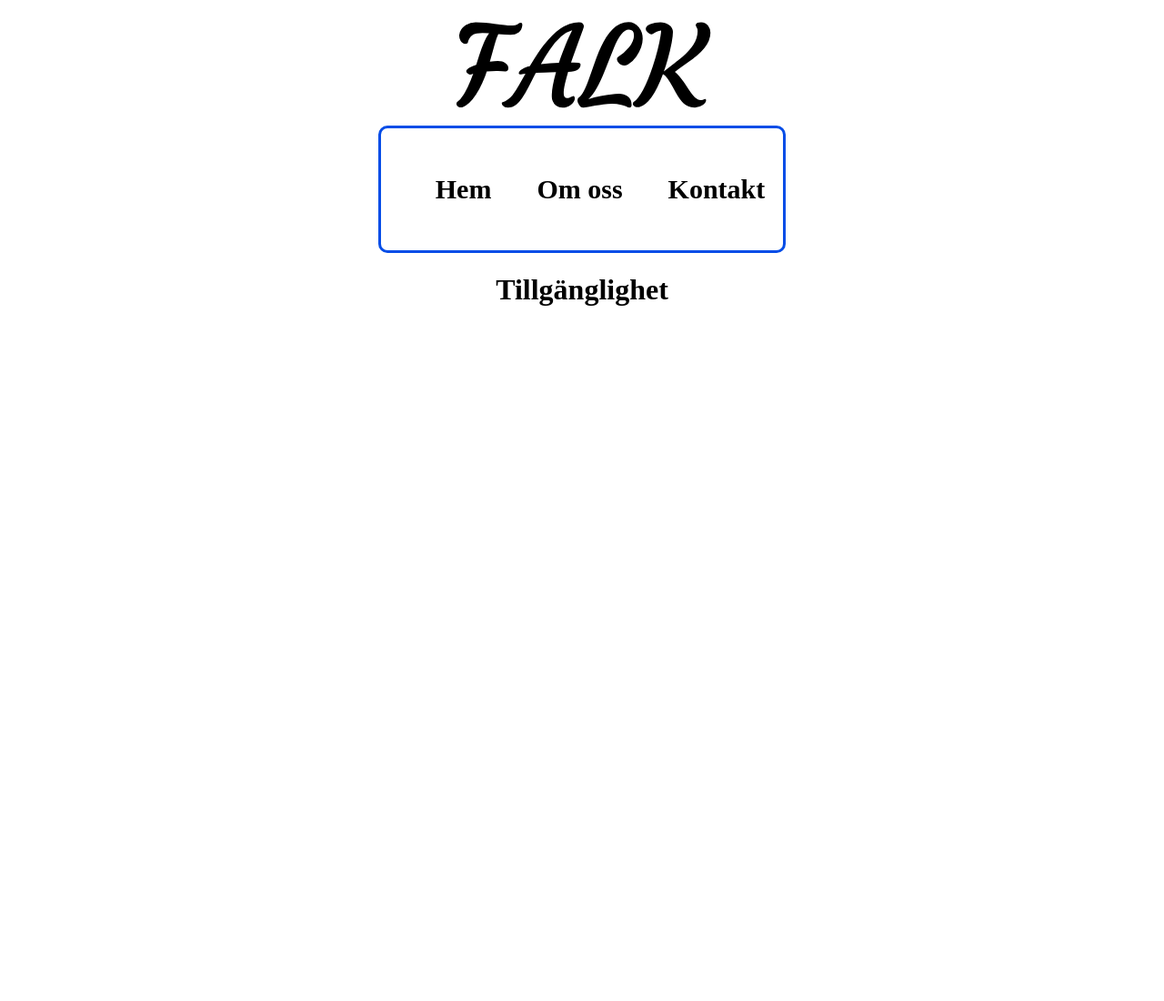
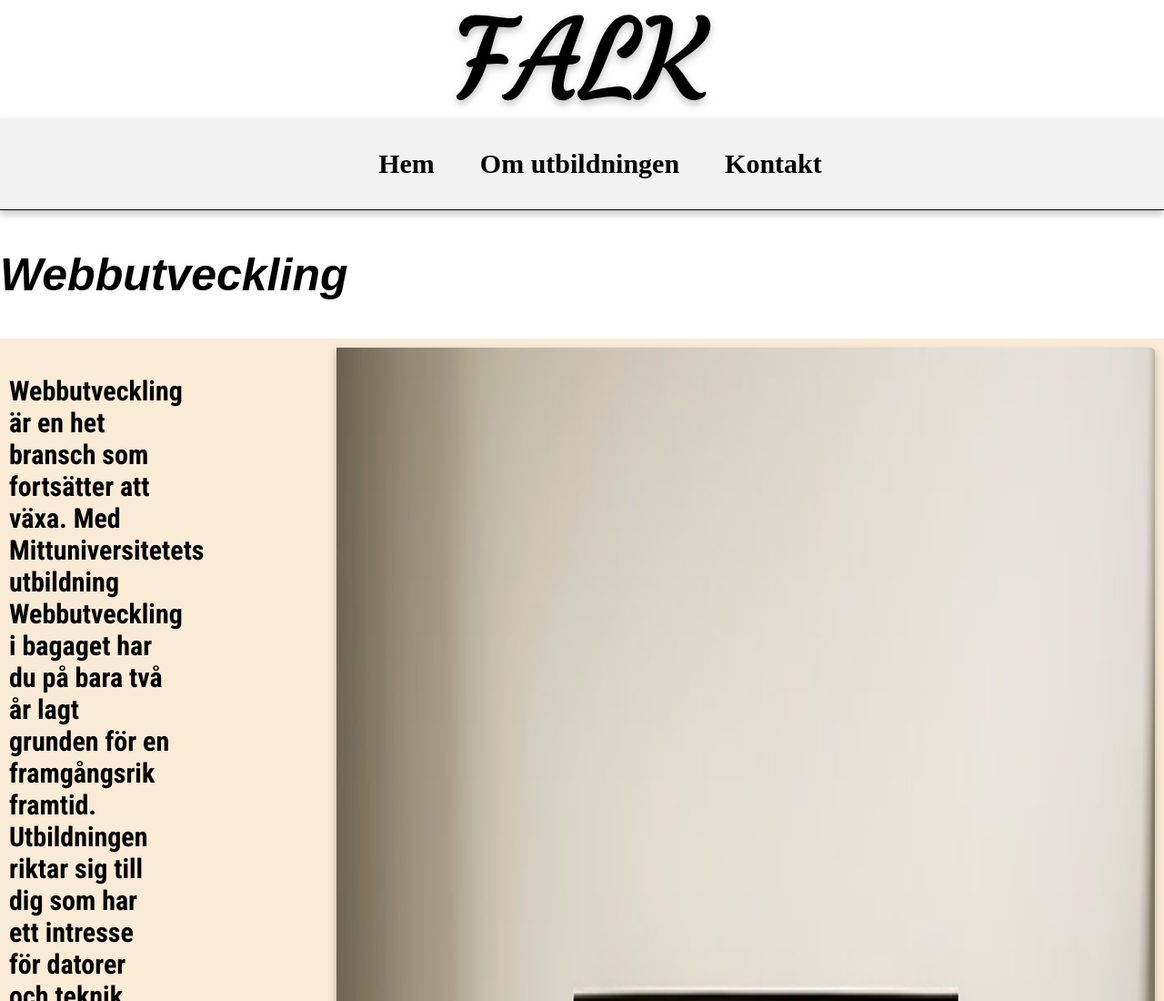
Before and after one commit to FalkenQ/Webbanvandbarhet-lab2, a plain HTML site: page index.html in a window 1280 px wide. Shown: the top 1100 px of the page at 91% size. Before the commit the page ends 800 px from the top, so only its background shows below. Drawn offline with Linux system fonts and the light colour scheme; a web font is replaced by a local one.

Commit message:
Börjat med css och lagt till en main sektion med några contrainrar.

```diff
--- a/index.html
+++ b/index.html
@@ -6,6 +6,9 @@
     <meta name="viewport" content="width=device-width, initial-scale=1.0">
     <title>Webbanvändbarhet Laboration 2</title>
 
+    <!-- Länk till Google Fonts -->
+    <link href="https://fonts.googleapis.com/css2?family=Roboto+Condensed:ital,wght@0,100..900;1,100..900&family=Roboto:ital,wght@0,100..900;1,100..900&display=swap" rel="stylesheet">
+    <link href="https://fonts.googleapis.com/css2?family=BBH+Bogle&display=swap" rel="stylesheet">
     <!-- Länk till CSS-filen -->
     <link rel="stylesheet" href="styles.css">
 
@@ -23,12 +26,65 @@
         <nav class="navbar">
             <ul>
                 <li><a href="index.html">Hem</a></li>
-                <li><a href="index.html">Om oss</a></li>
+                <li><a href="#education">Om utbildningen</a></li>
                 <li><a href="index.html">Kontakt</a></li>
             </ul>
         </nav>
 
-        <h1>Tillgänglighet</h1>
+    </header>
 
-    </header>
+    <main>
+        <section class="education-info">
+
+            <h1>Webbutveckling</h1>
+
+            <div id="education" class="paragraph-container">
+                <div class="intro-container">
+                    <div class="intro-text">
+                        <p class="intro">
+                            Webbutveckling är en het bransch som fortsätter att växa. Med Mittuniversitetets utbildning Webbutveckling i
+                            bagaget har du på bara två år lagt grunden för en framgångsrik framtid. Utbildningen riktar sig till dig som
+                            har ett intresse för datorer och teknik. Efter studierna kan du arbeta med utveckling, administration och drift
+                            av moderna webbplatser. Utbildningen fokuserar på teoretiska och praktiska färdigheter och har stor tyngdpunkt på
+                            webbutveckling med moderna hjälpmedel och språk. På kort tid förbereds du för att arbeta med webbutveckling i ditt yrke.
+                            Utbildningen ges på distans.
+                        </p>
+
+                        <p>
+                            E-handeln i Sverige växer som aldrig förr och framtidstron är stark bland både e-handelsföretagen och dess konsumenter.
+                            Framgångsrika webbplatser skapas genom att användaren sätts i centrum i utvecklingsprocessen. Det är viktigt att ta
+                            hänsyn till hur gränssnittet mellan användaren av en e-tjänst och tekniken som får den att fungera ska utformas.
+                        </p>
+                    </div>
+
+                    <img src="images/CF017230.jpg" id="education-image" alt="Två personer som går igenom kod som de har tagit upp på en stor tv.">
+                </div>
+
+                    <p class="during">
+                        Under utbildningen får du lära dig viktiga delar inom webbanvändbarhet som stöd till den gedigna teknikkunskap du får
+                        för att utveckla och administrera framtidens webbplatser och funktionalitet. Det kommer att bli allt viktigare inom
+                        webbutvecklingen att kunna ta hänsyn till flera olika accesstekniker genom både fasta och mobila bredbandsuppkopplingar.
+                        En trend är också att fler kombinerar och integrerar flera olika former av teknik och funktionalitet på webbplatsen.
+                    </p>
+
+                    <p class="education-plan">
+                        Utbildningen är skräddarsydd för att ge dig alla verktyg som krävs för att arbeta med webbutveckling. Du kommer att lära
+                        dig teknikerna bakom de nya trenderna med att skapa webbplatser som har användargenererat innehåll, exempelvis Wikipedia.
+                        Du får på kort tid kunskaper och lär dig arbeta med moderna ramverk och plattformar för utveckling och användande samt
+                        programmeringsspråken HTML, CSS, JavaScript, Node, PHP, C# och ASP med .NET. Du får också skapa och konsumera
+                        webbtjänster samt lära dig att utveckla med webbaserade innehållssystem (CMS).<br>
+                        <br>
+                        Flera av kurserna i utbildningen är projektkurser där du kommer att ingå i en grupp studenter med skilda kunskaper
+                        i modellering och implementering. Dessa projekt lär dig att använda dina egna färdigheter och att kommunicera effektivt
+                        med de andra i utvecklingsarbetet, kunskaper som efterfrågas av arbetsgivarna.
+                    </p>
+
+                    <p class="future">
+                        "Branschen bedöms växa med 20 procent närmsta åren och behovet av webbutvecklare är stort."
+                    </p>
+
+            </div>
+
+        </section>
+    </main>
 </body>
--- a/styles.css
+++ b/styles.css
@@ -1,3 +1,8 @@
+:root {
+    --font-heading: 'BBH Bogle', sans-serif;
+    --font-body: 'Roboto Condensed', sans-serif;
+}
+
 /* Header */
 header {
     display: flex;
@@ -8,12 +13,18 @@ header {
 #logo {
     width: 300px;
     height: auto;
+    filter: drop-shadow(0px 4px 4px rgba(0, 0, 0, 0.25));
 }
 
 .navbar {
-    padding: 20px;
-    border-radius: 10px;
-    border: 3px solid #054de7;
+    display: flex;
+    justify-content: center;
+    align-items: center;
+    width: 100%;
+    height: 100px;
+    background-color: #f2f2f2;
+    border-bottom: 1.5px solid #000000;
+    filter: drop-shadow(0px 4px 4px rgba(0, 0, 0, 0.25));
 }
 .navbar ul {
     display: flex;
@@ -32,3 +43,57 @@ header {
 li {
     list-style: none;
 }
+
+h1 {
+    font-size: 50px;
+    font-family: var(--font-heading);
+    font-style: italic;
+}
+
+p {
+    font-family: var(--font-body);
+    font-size: 30px;
+    width: 50%;
+    font-weight: bold;
+}
+
+/* Body */
+body {
+    margin: 0;
+}
+
+.paragraph-container {
+    display: flex;
+    flex-direction: row;
+    flex-wrap: wrap;
+}
+
+.intro-container {
+    width: 100%;
+    display: flex;
+    flex-direction: row;
+    background-color: antiquewhite;
+    padding: 10px;
+}
+
+.intro {
+    display: flex;
+    flex-direction: column;
+    width: 60%;
+    padding-right: 2rem;
+}
+
+#education-image {
+    width: 900px;
+    height: auto;
+    border-radius: 5px;
+    padding-left: 4rem;
+    filter: drop-shadow(0px 4px 4px rgba(0, 0, 0, 0.25));
+}
+
+@media (max-width: 768px) {
+    .intro-container {
+        display: flex;
+        flex-direction: column;
+    }
+}
```
